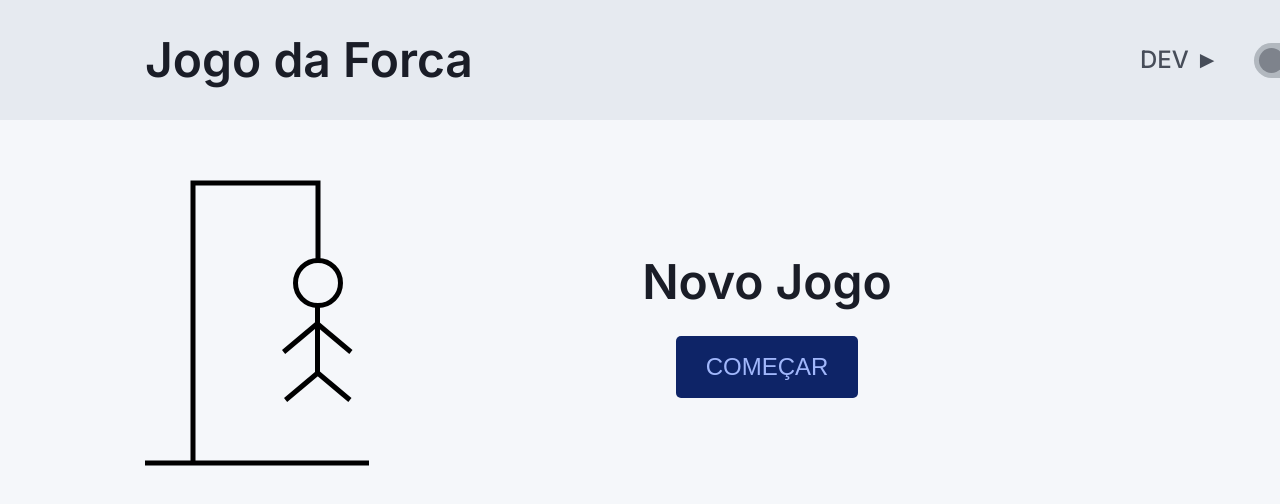
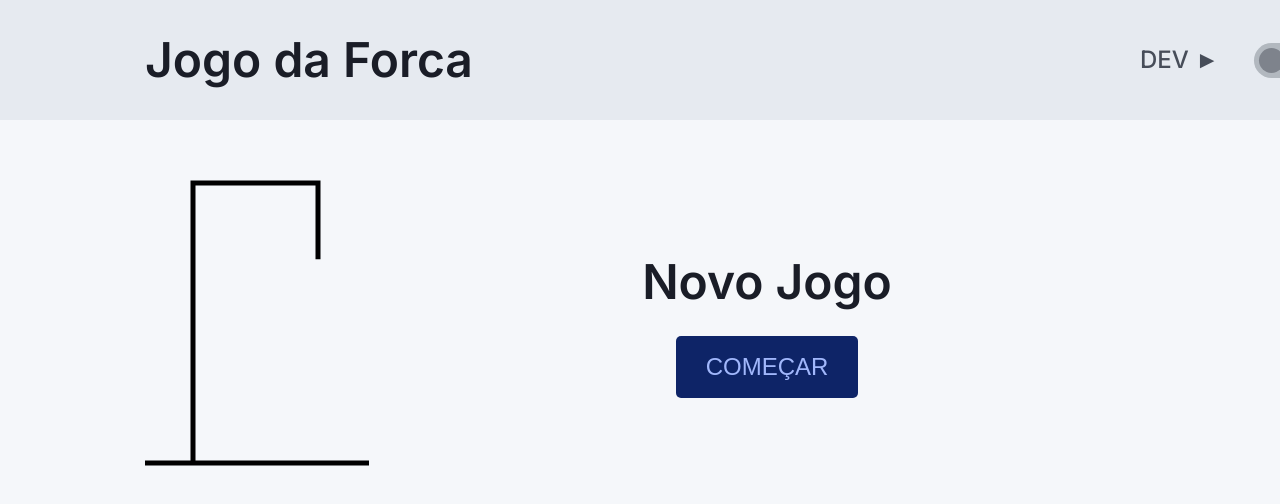
Before and after one commit to Leozinho2831/Jogo-da-Forca, a plain HTML site: page index.html in a window 1280 px wide. Drawn offline with Linux system fonts and the light colour scheme.

Commit message:
commit: remove images

```diff
--- a/index.html
+++ b/index.html
@@ -33,12 +33,6 @@
         <div class="flex-div">
             <picture class="js-forcaContainer">
                 <img src="Assets/Images/Forca suporte.svg" alt="Forca">
-                <img src="Assets/Images/img1.svg" alt="Cabeça">
-                <img src="Assets/Images/img2.svg" alt="Tronco">
-                <img src="Assets/Images/img3.svg" alt="Perna direita">
-                <img src="Assets/Images/img4.svg" alt="Perna esquerda">
-                <img src="Assets/Images/img5.svg" alt="Braço direito">
-                <img src="Assets/Images/img6.svg" alt="Braço esquerdo">
             </picture>
             <section>
                 <section class="main__game">
```
